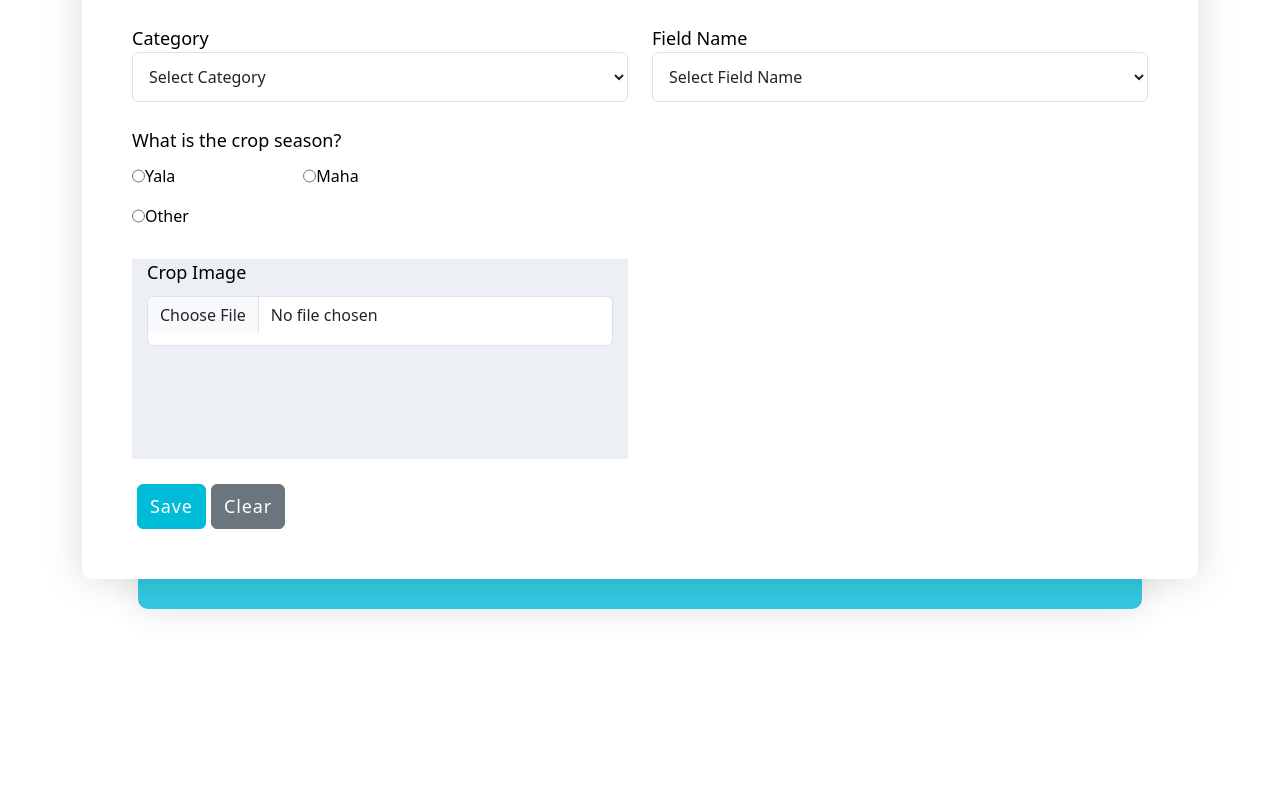
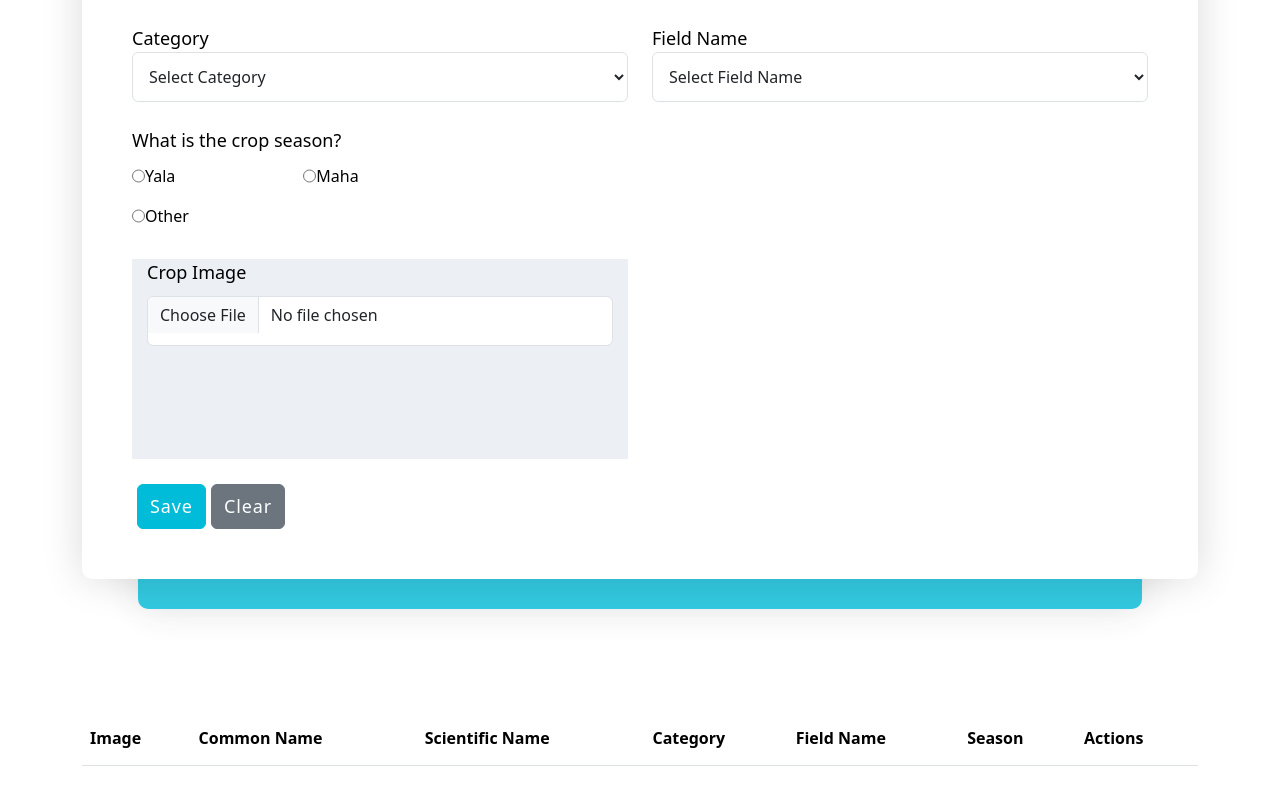
Before and after one commit to chathurasandaruwan/Green-Shadow-Frontend-React, a React (Vite) app: page /crop in a window 1280 px wide. Shown: the part 584-1370 px from the top of the page. Before the commit the page ends 1279 px from the top, so only its background shows below. Built offline with nearby package versions, Linux system fonts and the light colour scheme.

Commit message:
set crop values to Table

```diff
--- a/src/pages/Crop.tsx
+++ b/src/pages/Crop.tsx
@@ -10,6 +10,7 @@ import {InputRadio} from "../component/InputRadio.tsx";
 import {Crop as CropModel} from "../models/Crop.ts";
 import {useDispatch, useSelector} from "react-redux";
 import {saveCrop} from "../slices/CropSlice.ts";
+import {Table} from "../component/Table.tsx";
 
 export function Crop() {
     const fileInputRef = useRef<HTMLInputElement>(null);
@@ -20,14 +21,11 @@ export function Crop() {
     const [selectedSeason, setSelectedSeason] = useState("");
     const [previewSrc, setPreviewSrc]= useState("");
 
-    const content:CropModel[] = useSelector(state => state.cropsData);
+    const crops:CropModel[] = useSelector(state => state.cropsData);
     const dispatch = useDispatch();
     function AddCrop() {
         // console.log(commonName, scientificName, category, fieldName, selectedSeason, previewSrc);
         dispatch(saveCrop(new CropModel(commonName, scientificName, category, fieldName, selectedSeason, previewSrc)));
-        content.map((crop)=>{
-            console.log(crop.commonName);
-        })
         clearForm();
     }
     const clearForm = () => {
@@ -42,6 +40,7 @@ export function Crop() {
         }
     };
     return (
+        <>
             <section id="saveCrop">
                 <div className="container">
                     <Header>Crop</Header>
@@ -78,14 +77,14 @@ export function Crop() {
                                         value={category}
                                         setItems={setCategory}
                                         options={[
-                                        { value: "Rice", name: "Rice" },
-                                        { value: "Cow-pea", name: "Cow-pea" },
-                                        { value: "Green-gram", name: "Green-gram" },
-                                        { value: "Chickpea", name: "Chickpea" },
-                                        { value: "Sweet-potato", name: "Sweet-potato" },
-                                        { value: "Reddish", name: "Reddish" },
-                                        { value: "Cassava", name: "Cassava" },
-                                        { value: "Other", name: "Other" },
+                                            {value: "Rice", name: "Rice"},
+                                            {value: "Cow-pea", name: "Cow-pea"},
+                                            {value: "Green-gram", name: "Green-gram"},
+                                            {value: "Chickpea", name: "Chickpea"},
+                                            {value: "Sweet-potato", name: "Sweet-potato"},
+                                            {value: "Reddish", name: "Reddish"},
+                                            {value: "Cassava", name: "Cassava"},
+                                            {value: "Other", name: "Other"},
                                         ]}
                                     >
                                         Category
@@ -97,11 +96,11 @@ export function Crop() {
                                         value={fieldName}
                                         setItems={setFieldName}
                                         options={[
-                                        { value: "field1", name: "field1" },
-                                        { value: "field2", name: "field2" },
-                                        { value: "field3", name: "field3" },
-                                        { value: "field4", name: "field4" },
-                                        { value: "field5", name: "field5" },
+                                            {value: "field1", name: "field1"},
+                                            {value: "field2", name: "field2"},
+                                            {value: "field3", name: "field3"},
+                                            {value: "field4", name: "field4"},
+                                            {value: "field5", name: "field5"},
                                         ]}
                                     >
                                         Field Name
@@ -157,7 +156,7 @@ export function Crop() {
                             <div className="row">
                                 <div className="col-md-4">
                                     <Button
-                                    btnOnAction={AddCrop}
+                                        btnOnAction={() => AddCrop()}
                                         id="saveBtn"
                                         style={"btn-primary btn btn-block"}
                                     >
@@ -176,5 +175,78 @@ export function Crop() {
                     </div>
                 </div>
             </section>
+            <section id="cropTable">
+                <div className="container">
+                    {/*<div className="row">
+                        <div className="col-12">
+                            <table id="cropTbl" className="table table-image">
+                                <thead>
+                                <tr>
+                                    <th scope="col">Image</th>
+                                    <th scope="col">Common Name</th>
+                                    <th scope="col">Scientific Name</th>
+                                    <th scope="col">Category</th>
+                                    <th scope="col">Field Name</th>
+                                    <th scope="col">Season</th>
+                                </tr>
+                                </thead>
+                                <tbody>
+                                <tr>
+                                    <td className="w-25">
+                                        <img
+                                            src="https://s3.eu-central-1.amazonaws.com/bootstrapbaymisc/blog/24_days_bootstrap/sheep-5.jpg"
+                                            className="img-fluid img-thumbnail" alt="Sheep"/>
+                                    </td>
+                                    <td>coconut</td>
+                                    <td>Cocos nucifera</td>
+                                    <td>Cow-pea</td>
+                                    <td>field2</td>
+                                    <td>Other</td>
+                                    <td><a href="#" className=" btn deleteBtn ">Delete <i
+                                        className="far fa-trash-alt"></i></a></td>
+                                </tr>
+                                </tbody>
+                            </table>
+                        </div>
+                    </div>*/}
+                    <Table
+                        firstDivClass='row'
+                        secondDivClass='col-12'
+                        id='cropTbl'
+                        tableClass="table table-image"
+                        headers = {[
+                        "Image",
+                        "Common Name",
+                        "Scientific Name",
+                        "Category",
+                        "Field Name",
+                        "Season",
+                        "Actions",
+                        ]}
+                        tbody={crops.map((crop, index) => (
+                                <tr key={index}>
+                                    <td className="w-25">
+                                        <img
+                                            src={crop.image}
+                                            className="img-fluid img-thumbnail"
+                                            alt={crop.commonName}
+                                        />
+                                    </td>
+                                    <td>{crop.commonName}</td>
+                                    <td>{crop.scientificName}</td>
+                                    <td>{crop.category}</td>
+                                    <td>{crop.fieldName}</td>
+                                    <td>{crop.season}</td>
+                                    <td>
+                                        <button className="btn deleteBtn">
+                                            Delete <i className="far fa-trash-alt"></i>
+                                        </button>
+                                    </td>
+                                </tr>
+                            ))}
+                    ></Table>
+                </div>
+            </section>
+        </>
     );
 }
```
Lines whose indentation alone changed are shown as unchanged.
